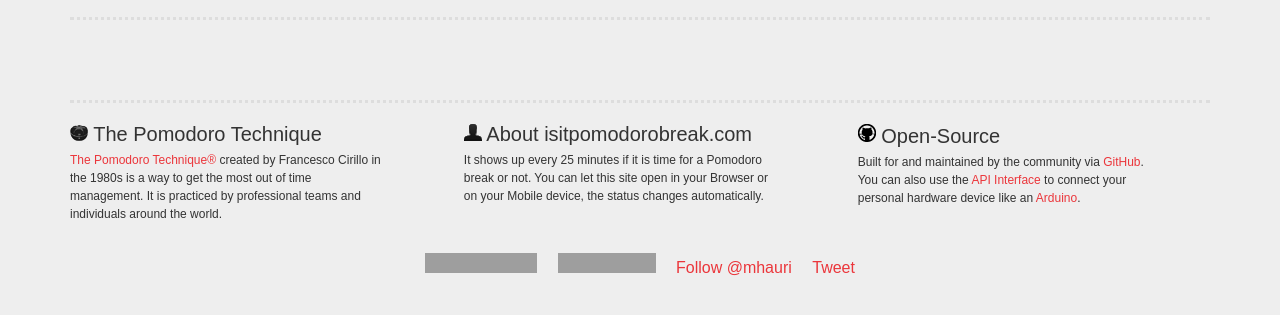
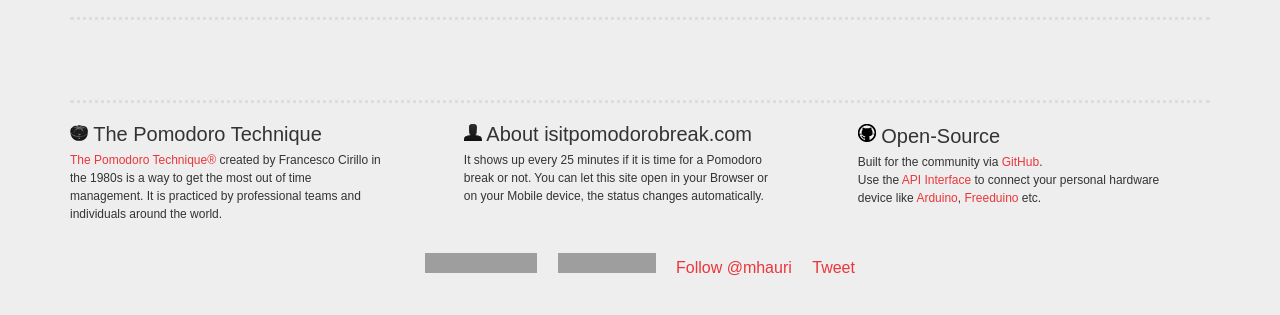
Before and after one commit to igorw-forks/isitpomodorobreak.com, a PHP site: template views/index.twig in a window 1280 px wide. Shown: the part 180-495 px from the top of the page. Run offline with PHP 8.4, Linux system fonts and the light colour scheme; the template is opened without the code that fills it, so the values that code supplies are empty; some libraries are stand-ins or nearby versions; grey boxes are pictures that could not be loaded.

Commit message:
mall text adaptions

```diff
--- a/views/index.twig
+++ b/views/index.twig
@@ -37,8 +37,8 @@
         </div>
         <div class="fourcol last">
             <h3><img src="/img/icon-github.png" /> Open-Source</h3>
-            <p>Built for and maintained by the community via <a href="https://github.com/m83/isitpomodorobreak.com">GitHub</a>.<br />
-                You can also use the <a href="/api/">API Interface</a> to connect your personal hardware device like an <a href="http://arduino.cc/">Arduino</a>.</p>
+            <p>Built for the community via <a href="https://github.com/m83/isitpomodorobreak.com">GitHub</a>.<br />
+                Use the <a href="/api/">API Interface</a> to connect your personal hardware device like  <a href="http://arduino.cc/">Arduino</a>, <a href="http://www.freeduino.org/">Freeduino</a> etc.</p>
         </div>
     </div>
 </div>
```
